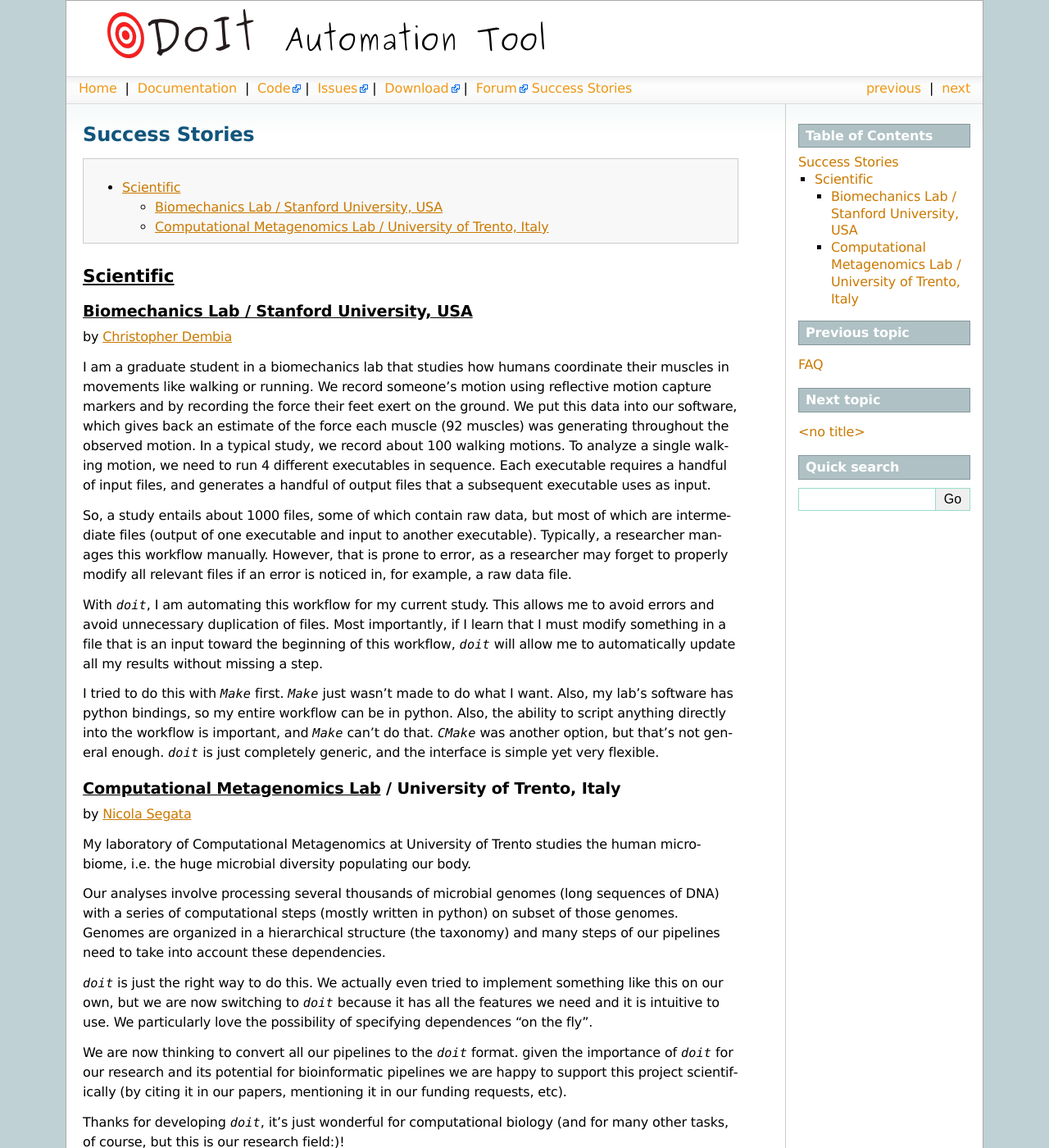
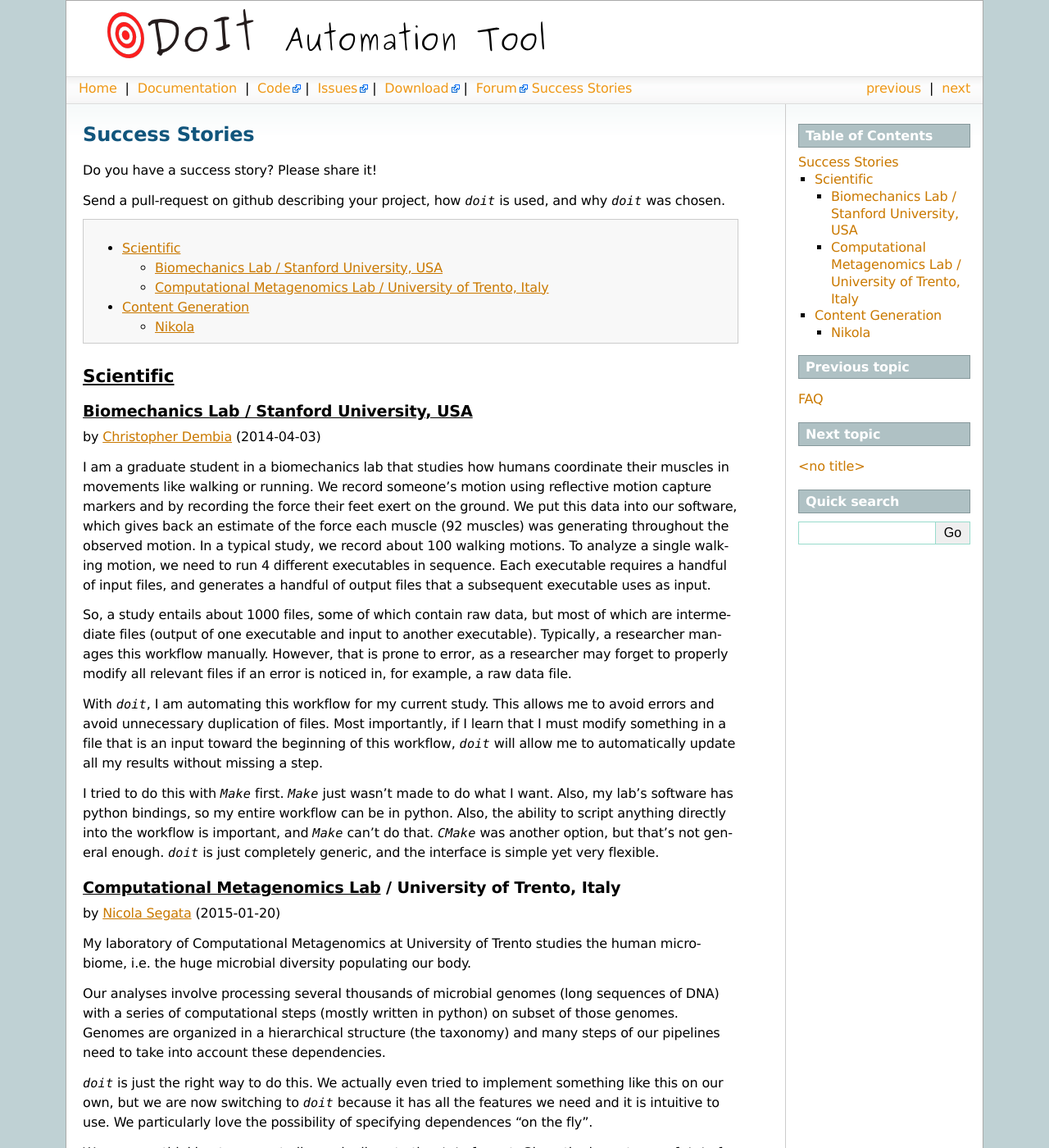
Before and after one commit to pydoit/doit, a Sphinx documentation site: the page built from doc/stories.rst, in a window 1280 px wide and 1400 px high. Shown: the whole window at 82% size. Built offline with Sphinx 7.4.7, drawn with Linux system fonts in a browser that asks for light colours; some of the changed text lies outside the part shown.

Commit message:
add Nikola on success-stories. Formatting and spelling fixes.

```diff
--- a/doc/index.rst
+++ b/doc/index.rst
@@ -133,11 +133,11 @@
 
 * Download from `PyPi <http://pypi.python.org/pypi/doit>`_
 
-* Please check the comunity `guidelines <https://github.com/pydoit/doit/blob/master/CONTRIBUTING.md>`_ before asking questions and reporting issues.
+* Please check the community `guidelines <https://github.com/pydoit/doit/blob/master/CONTRIBUTING.md>`_ before asking questions and reporting issues.
 
 * Project management (bug tracker, feature requests and source code ) on `github <https://github.com/pydoit/doit>`_.
 
-* Questions and feedback on `google group <http://groups.google.co.in/group/python-doit>`_. Please do **not** send questions to my private email.
+* Questions and feedback on `Google group <http://groups.google.co.in/group/python-doit>`_. Please do **not** send questions to my private email.
 
 * This web site is hosted on http://pages.github.com
 
--- a/doc/stories.rst
+++ b/doc/stories.rst
@@ -3,8 +3,17 @@
 Success Stories
 ====================
 
+
+Do you have a success story? Please share it!
+
+Send a pull-request on github describing your project, how `doit` is used,
+and why `doit` was chosen.
+
+
 .. contents::
    :local:
+
+
 
 Scientific
 ------------
@@ -12,7 +21,7 @@
 Biomechanics Lab / Stanford University, USA
 ^^^^^^^^^^^^^^^^^^^^^^^^^^^^^^^^^^^^^^^^^^^^^^^
 
-by `Christopher Dembia <http://chrisdembia.github.io>`_
+by `Christopher Dembia <http://chrisdembia.github.io>`_ (2014-04-03)
 
 
 I am a graduate student in a biomechanics lab that studies how humans coordinate
@@ -54,25 +63,39 @@
 
 
 `Computational Metagenomics Lab <http://cibiocm.bitbucket.org>`_ / University of Trento, Italy
-^^^^^^^^^^^^^^^^^^^^^^^^^^^^^^^^^^^^^^^^^^^^^^^
+^^^^^^^^^^^^^^^^^^^^^^^^^^^^^^^^^^^^^^^^^^^^^^^^^^^^^^^^^^^^^^^^^^^^^^^^^^^^^^^^^^^^^^^^^^^^^^^^^
 
-by `Nicola Segata <http://cibiocm.bitbucket.org>`_
+by `Nicola Segata <http://cibiocm.bitbucket.org>`_ (2015-01-20)
 
-My laboratory of Computational Metagenomics at University of Trento studies
-the human microbiome, i.e. the huge microbial diversity populating our body.
+My laboratory of Computational Metagenomics at University of Trento studies the
+human microbiome, i.e. the huge microbial diversity populating our body.
 
-Our analyses involve processing several thousands of microbial genomes (long sequences of DNA)
-with a series of computational steps (mostly written in python) on subset of those genomes.
-Genomes are organized in a hierarchical structure (the taxonomy) and many steps of our
-pipelines need to take into account these dependencies.
+Our analyses involve processing several thousands of microbial genomes (long
+sequences of DNA) with a series of computational steps (mostly written in
+python) on subset of those genomes.  Genomes are organized in a hierarchical
+structure (the taxonomy) and many steps of our pipelines need to take into
+account these dependencies.
 
 `doit` is just the right way to do this. We actually even tried to implement
-something like this on our own, but we are now switching to `doit` because it has all
-the features we need and it is intuitive to use. We particularly love the possibility of
-specifying dependences "on the fly".
+something like this on our own, but we are now switching to `doit` because it
+has all the features we need and it is intuitive to use. We particularly love
+the possibility of specifying dependences "on the fly".
 
-We are now thinking to convert all our pipelines to the `doit` format. given the importance
-of `doit` for our research and its potential for bioinformatic pipelines we are happy
-to support this project scientifically (by citing it in our papers, mentioning it in our funding requests, etc).
+We are now thinking to convert all our pipelines to the `doit` format. Given the
+importance of `doit` for our research and its potential for bioinformatic
+pipelines we are happy to support this project scientifically (by citing it in
+our papers, mentioning it in our funding requests, etc).
 
-Thanks for developing `doit`, it's just wonderful for computational biology (and for many other tasks, of course, but this is our research field:)!
+Thanks for developing `doit`, it's just wonderful for computational biology (and
+for many other tasks, of course, but this is our research field:)!
+
+
+
+Content Generation
+---------------------
+
+
+Nikola
+^^^^^^^^
+
+`Nikola <http://getnikola.com/>`_ is a Static Site and Blog Generator. It is `open-source <https://github.com/getnikola/nikola>`_!
--- a/dodo.py
+++ b/dodo.py
@@ -71,7 +71,7 @@
 
 
 def task_docs():
-    doc_files = glob.glob('doc/*.rst') + ['README.rst']
+    doc_files = glob.glob('doc/*.rst') + ['README.rst', 'CONTRIBUTING.md']
     yield docs.spell(doc_files, 'doc/dictionary.txt')
     sphinx_opts = "-A include_analytics=1 -A include_gittip=1"
     yield docs.sphinx(DOC_ROOT, DOC_BUILD_PATH, sphinx_opts=sphinx_opts,
```
Also changed, not shown: doc/dictionary.txt (+9 -1 lines), doc/standalone.rst (deleted, +0 -26 lines).
